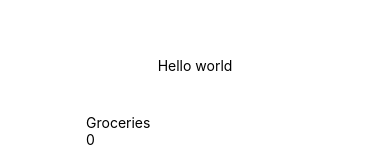
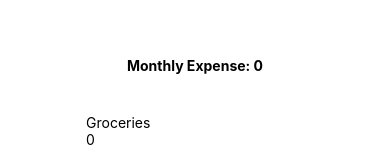
Before and after one commit to mukundkv29/expense-tracker, a React Native app: screen / in a window 390 px wide. Shown: the part 171-331 px from the top of the page. Built offline with nearby package versions, Linux system fonts and the light colour scheme.

Commit message:
MonthlyExpense added

```diff
--- a/App.js
+++ b/App.js
@@ -1,5 +1,5 @@
 import { StatusBar } from 'expo-status-bar';
-import { Button, StyleSheet, Text, TextInput, ToastAndroid, View } from 'react-native';
+import { Button, StyleSheet, Text, TextInput, View } from 'react-native';
 import { useState } from 'react';
 
 export default function App() {
@@ -44,14 +44,13 @@ export default function App() {
           }
         }
         return item;
-      }
-      )
+      })
     );
   };
-
+  let MonthlyExpense = items.reduce((sum, item) => sum+item.total, 0);
   return (
     <View style={styles.container}>
-      <Text>Hello world</Text>
+      <Text style={{fontWeight: 'bold'}}>Monthly Expense: {MonthlyExpense}</Text>
       {items.map((item) => (
         <View key={item.name} style={{marginTop: 40}}>
           <Text>{item.name}</Text>
```
